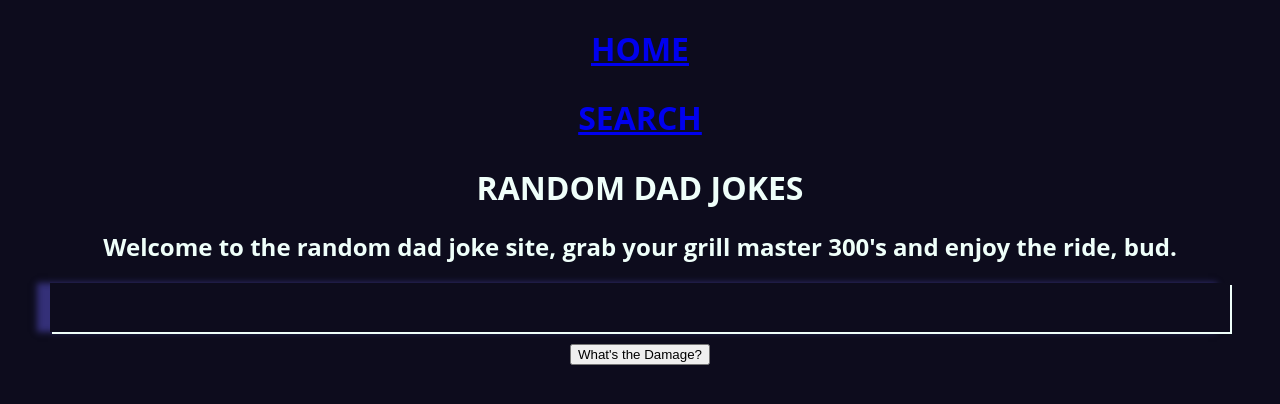
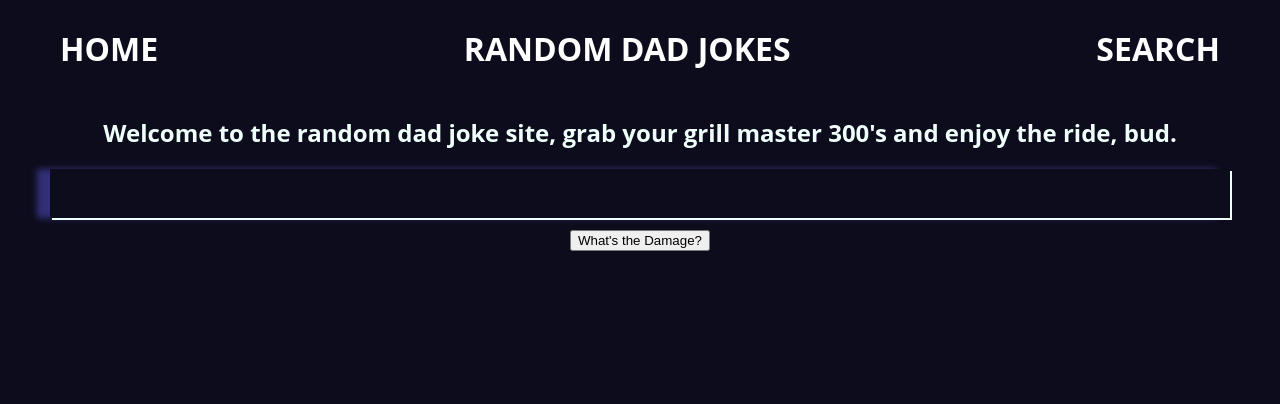
Before and after one commit to Jawilkes232/random-dad-jokes, a React (Create React App) app: page / in a window 1280 px wide. Shown: the top 404 px of the page. Built offline with nearby package versions, Linux system fonts and the light colour scheme; no server answers.

Commit message:
added nav styling

```diff
--- a/src/App.css
+++ b/src/App.css
@@ -1 +1,14 @@
 /* Needs to exist to render on page  */
+nav {
+    color: white;
+    display: flex;
+    justify-content: space-between;
+    align-items: center;
+    padding: 0 20px;
+}
+nav a {
+    color: white;
+    display: inline-block;
+    font-size: 1.2em;
+    text-decoration: none;
+  }
--- a/src/App.js
+++ b/src/App.js
@@ -17,6 +17,7 @@
 						<Link to='/'>
 							<h1>Home</h1>
 						</Link>
+						<h1>Random Dad Jokes</h1>
 						<Link to='/search'>
 							<h1>Search</h1>
 						</Link>
--- a/src/Home.js
+++ b/src/Home.js
@@ -4,7 +4,6 @@
 const Home = () => {
 	return (
 		<div>
-			<h1>Random Dad Jokes</h1>
 			<h2>
 				Welcome to the random dad joke site, grab your grill master 300's and
 				enjoy the ride, bud.
```
